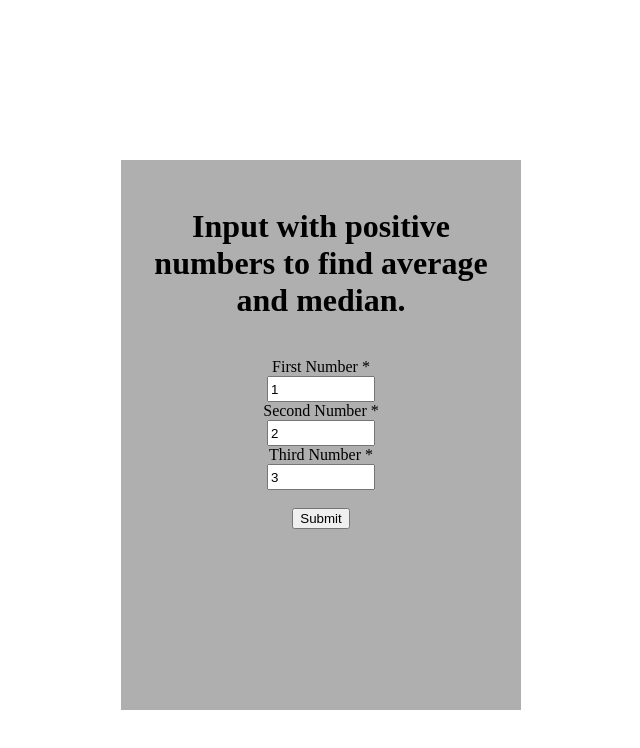
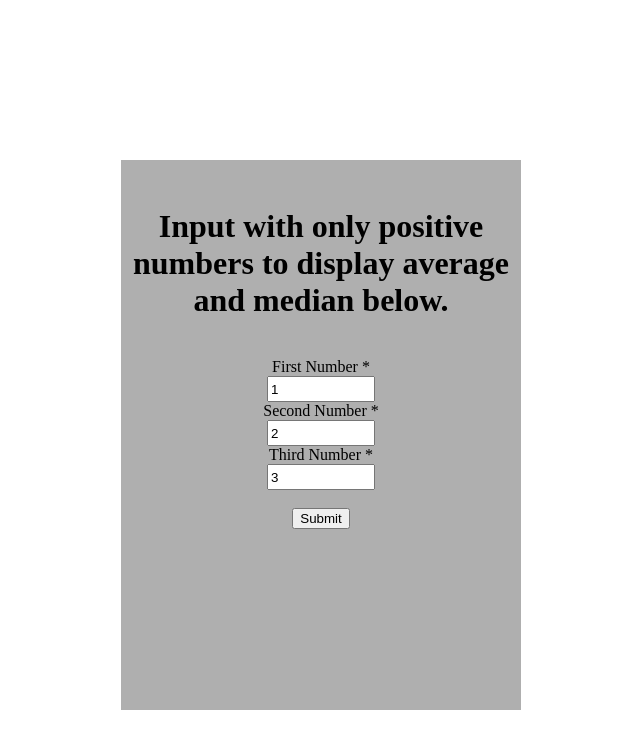
Before and after one commit to ErikMoxley/fe-test-inputs, a plain HTML site: page index.html in a window 1280 px wide. Shown: the whole page, without its empty margins (319-959 px from the left). Drawn offline with Linux system fonts and the light colour scheme.

Commit message:
changed title

```diff
--- a/index.html
+++ b/index.html
@@ -30,7 +30,7 @@
     <body>
       <div id="container">
         <form id="math-form" onsubmit="results();">
-          <h1>Input with positive numbers to find average and median.</h1>
+          <h1>Input with only positive numbers to display average and median below.</h1>
 
           <br>
 
```
